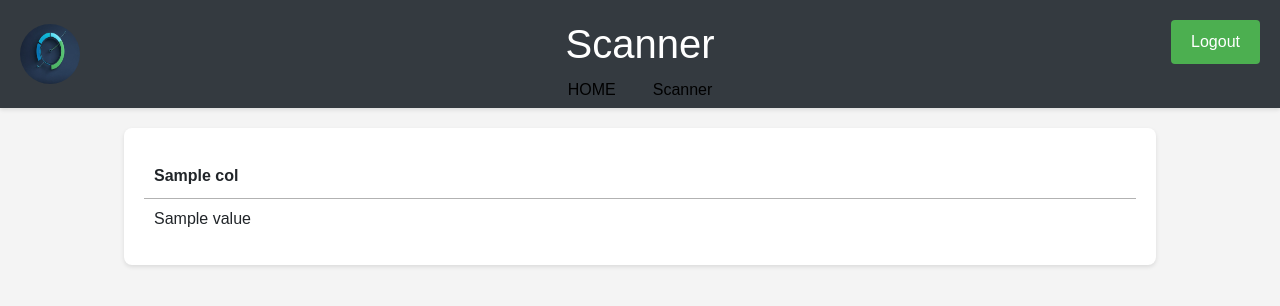
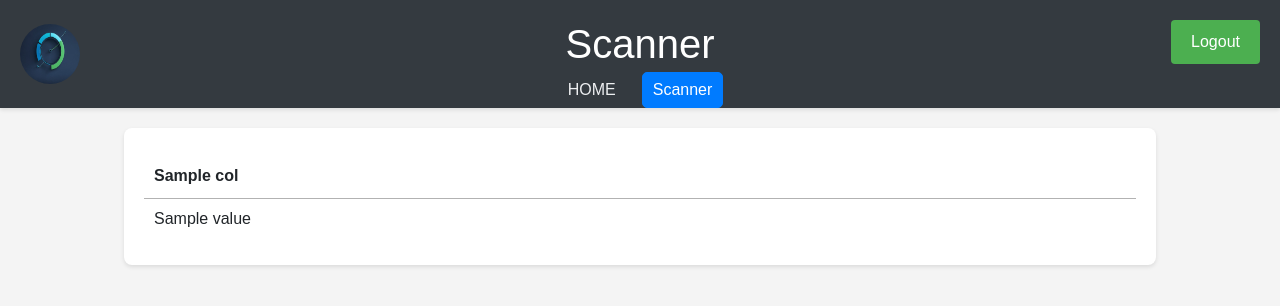
Before and after one commit to nautiyal-sarthak/option_tracker, a Flask app: template app/templates/scanner.html in a window 1280 px wide. Shown: the top 306 px of the page. Run offline with Flask 3, Linux system fonts and the light colour scheme; the template is opened without the code that fills it: most values are stand-ins (such as "Sample title", 1, 10 or a date in 2020); some libraries are stand-ins or nearby versions.

Commit message:
add the func for scanner

```diff
--- a/app/static/css/styles.css
+++ b/app/static/css/styles.css
@@ -250,7 +250,7 @@ header h1 {
 
 .tab {
     text-decoration: none;
-    color: rgb(0, 0, 0);
+    color: rgb(237, 239, 241);
     padding: 5px 10px;
     border: 1px solid transparent;
     border-radius: 5px;
--- a/app/templates/scanner.html
+++ b/app/templates/scanner.html
@@ -21,7 +21,7 @@
         <div class="tabs-container">
             <nav class="tabs">
                 <a href="/dashboard" class="tab">HOME</a>
-                <a href="/scanner" class="tab">Scanner</a>
+                <a href="/scanner" class="tab active">Scanner</a>
             </nav>
         </div>
     </header>
```
